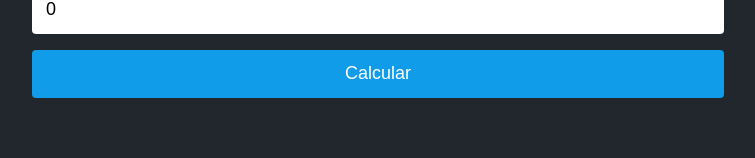
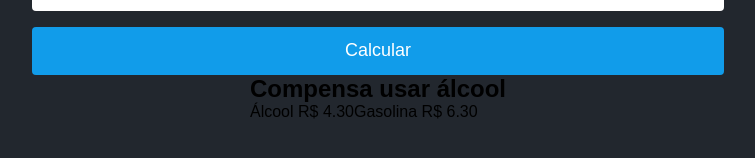
Before and after one commit to YanGraim/calculadoraGasolinaAlcool, a React (Vite) app: page / in a window 1280 px wide. Shown: the part 476-634 px from the top of the page, without its empty margins (262-1017 px from the left). Built offline with nearby package versions, Linux system fonts and the light colour scheme.

Commit message:
estrutura que mostra resultado

```diff
--- a/src/App.tsx
+++ b/src/App.tsx
@@ -55,6 +55,12 @@ function App() {
 
           <input className='button' type="submit" value="Calcular"/>
         </form>
+
+        <section className='result'>
+          <h2 className='result-title'>Compensa usar álcool</h2>
+          <span>Álcool R$ 4.30</span>
+          <span>Gasolina R$ 6.30</span>
+        </section>
       </main>
     </div>
   )
```
